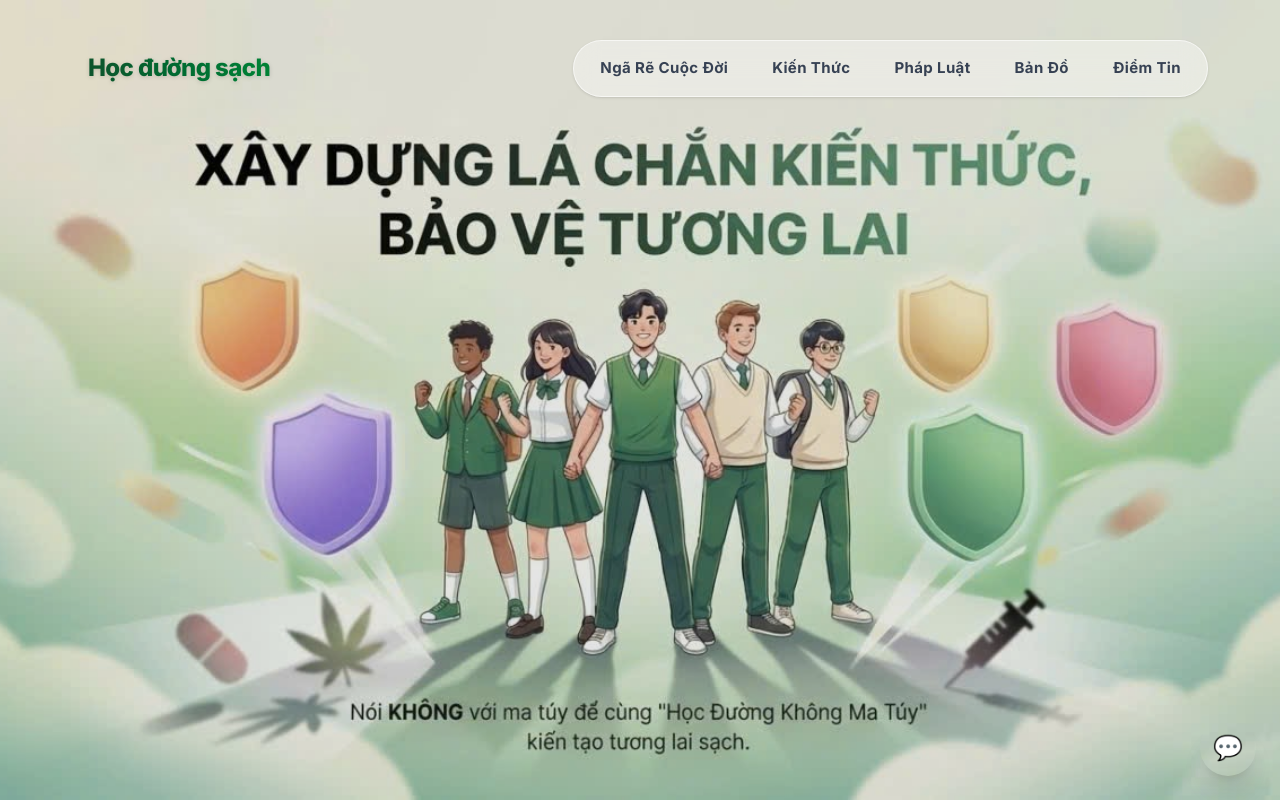
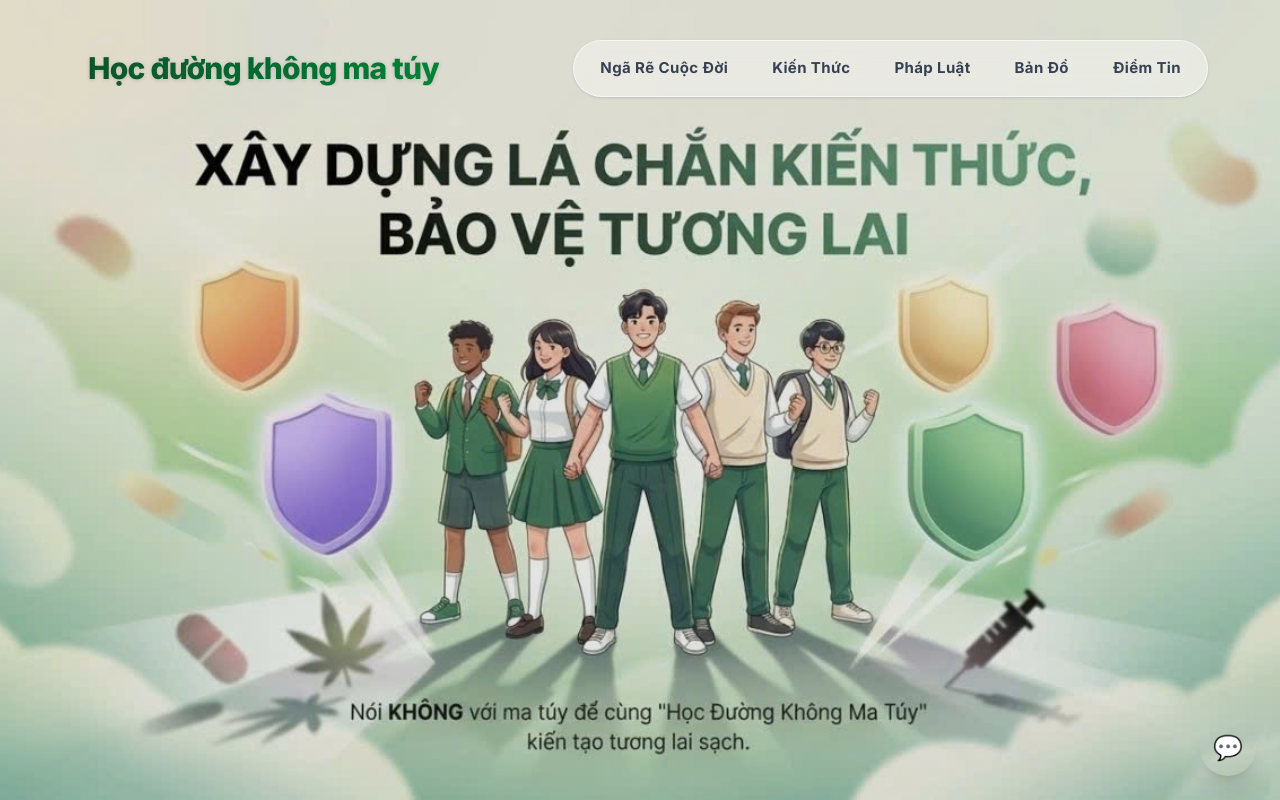
Before and after one commit to JulianNguyen05/DA_HocDuongKhongMaTuy, a Next.js app: page / in a window 1280 px wide. Shown: the top 800 px of the page. Built offline with nearby package versions, Linux system fonts and the light colour scheme.

Commit message:
update navbar

```diff
--- a/src/components/layout/Navbar.tsx
+++ b/src/components/layout/Navbar.tsx
@@ -25,33 +25,41 @@ export default function Navbar() {
   }, [])
 
   return (
-    // Đẩy Navbar xuống một chút (top-4 đến top-6) để có không gian thở so với mép trên màn hình
     <div className={`fixed inset-x-0 z-[100] flex justify-center px-4 transition-all duration-700 ${scrolled ? "top-4" : "top-6 md:top-8"}`}>
       <nav
         className={`
-          relative flex items-center justify-between
+          relative flex items-center
           transition-all duration-500 ease-[cubic-bezier(0.25,1,0.5,1)]
           ${scrolled
-            // Trạng thái cuộn: Trở thành viên thuốc Dynamic Island căn giữa
-            ? "w-full max-w-4xl px-4 py-2.5 rounded-full bg-white/90 shadow-[0_8px_30px_rgb(0,0,0,0.08)] border border-white/50 backdrop-blur-xl"
-            // Trạng thái đứng yên: Giới hạn max-w-6xl để Logo và Menu không bị xa cách quá, nền trong suốt
-            : "w-full max-w-6xl px-2 py-2 bg-transparent"}
+            // Khi cuộn: Navbar co lại vừa khít (w-fit), căn giữa, tạo thành viên thuốc hoàn hảo
+            ? "w-fit px-2 py-2 rounded-full bg-white/90 shadow-[0_8px_30px_rgb(0,0,0,0.08)] border border-white/50 backdrop-blur-xl justify-center"
+            // Khi đứng yên: Trải dài ra 2 bên (justify-between)
+            : "w-full max-w-6xl px-2 py-2 bg-transparent justify-between"}
         `}
       >
-        {/* LOGO */}
-        <Link href="/" className={`relative z-10 flex items-center gap-2 group transition-all ${scrolled ? "ml-2" : "ml-4"}`}>
-          <span className="text-xl md:text-2xl font-extrabold tracking-tight bg-gradient-to-r from-green-900 to-green-700 bg-clip-text text-transparent drop-shadow-sm">
-            Học đường sạch
-          </span>
-        </Link>
+        {/* LOGO - Hiệu ứng trượt và mờ dần khi cuộn */}
+        <AnimatePresence>
+          {!scrolled && (
+            <motion.div
+              initial={{ opacity: 0, width: 0 }}
+              animate={{ opacity: 1, width: "auto" }}
+              exit={{ opacity: 0, width: 0 }}
+              className="overflow-hidden whitespace-nowrap"
+            >
+              <Link href="/" className="relative z-10 flex items-center gap-2 group ml-4 mr-4">
+                <span className="text-2xl md:text-3xl font-extrabold tracking-tight bg-gradient-to-r from-green-900 to-green-700 bg-clip-text text-transparent drop-shadow-sm">
+                  Học đường không ma túy
+                </span>
+              </Link>
+            </motion.div>
+          )}
+        </AnimatePresence>
 
         {/* DESKTOP MENU */}
         <div className={`
           hidden md:flex items-center gap-1 rounded-full transition-all duration-500
           ${scrolled
-            // Khi đã cuộn (bọc trong viên thuốc lớn), menu không cần viền nữa
-            ? "p-0"
-            // Khi chưa cuộn, bọc menu trong một lớp kính mờ (Glassmorphism) tuyệt đẹp
+            ? "p-0.5" // Viền mỏng lại khi ở trong "viên thuốc"
             : "bg-white/40 backdrop-blur-md border border-white/60 shadow-sm p-1.5"
           }
         `}>
@@ -78,12 +86,12 @@ export default function Navbar() {
           })}
         </div>
 
-        {/* MOBILE MENU BUTTON */}
+        {/* MOBILE MENU BUTTON (Chỉ hiện trên điện thoại) */}
         <button
           onClick={() => setOpen(!open)}
           aria-label="Toggle Menu"
           title="Mở menu"
-          className={`md:hidden p-2 rounded-full transition relative z-20 ${scrolled ? "bg-gray-100/50 text-gray-800" : "bg-white/50 backdrop-blur-md border border-white/50 text-gray-800"}`}
+          className={`md:hidden p-2 rounded-full transition relative z-20 ${scrolled ? "bg-gray-100/50 text-gray-800 mx-2" : "bg-white/50 backdrop-blur-md border border-white/50 text-gray-800"}`}
         >
           <div className="w-6 h-5 flex flex-col justify-between items-end">
             <span className={`h-0.5 bg-current rounded-full transform transition-all duration-300 ${open ? "w-6 rotate-45 translate-y-2.5" : "w-6"}`} />
```
Also changed, not shown: public/no-image.jpg (added).
